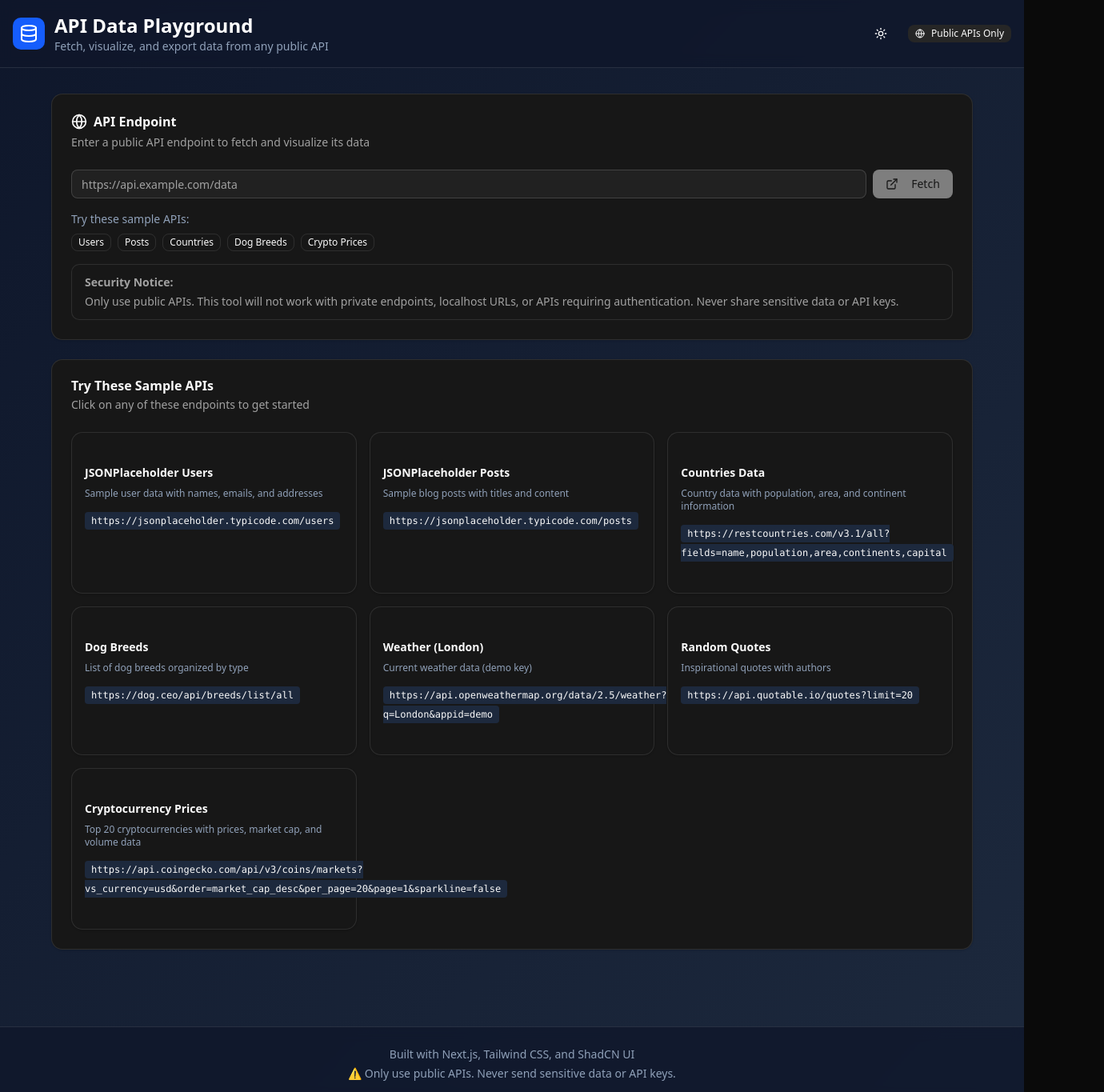
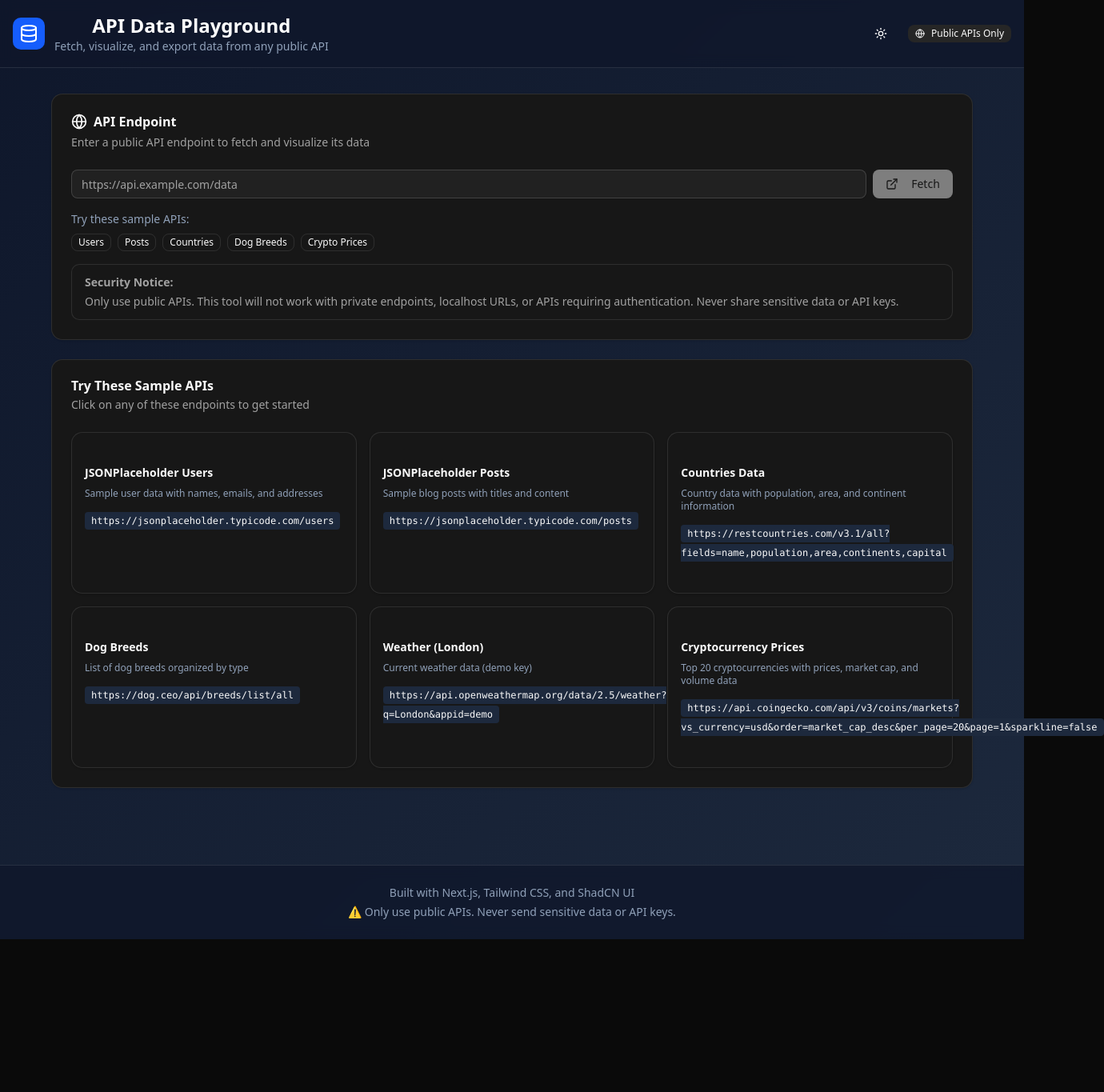
Before and after one commit to sam-gupta-git/endpoint-testing-app, a Next.js app: page / in a window 1280 px wide. Shown: the top 1365 px of the page at 80% size, 1380 px wide, since content can reach past the window. After the commit the page ends 1174 px from the top, so only its background shows below. Built offline with nearby package versions, Linux system fonts and the light colour scheme.

Commit message:
added header home page button, tweaked sample page

```diff
--- a/src/app/page.tsx
+++ b/src/app/page.tsx
@@ -9,7 +9,6 @@ import { Globe, Database, Filter } from "lucide-react";
 import ApiInput, { ApiInputRef } from "@/components/ApiInput";
 import DataTabs from "@/components/DataTabs";
 import FilterPanel from "@/components/FilterPanel";
-import ExportMenu from "@/components/ExportMenu";
 import ThemeToggle from "@/components/ThemeToggle";
 
 export default function Home() {
@@ -39,13 +38,24 @@ export default function Home() {
     setFilteredData(filtered);
   };
 
+  const handleLogoClick = () => {
+    setApiData(null);
+    setFilteredData(null);
+    setError(null);
+    setLoading(false);
+    apiInputRef.current?.clearInput();
+  };
+
   return (
     <div className="min-h-screen bg-gradient-to-br from-slate-50 to-slate-100 dark:from-slate-900 dark:to-slate-800">
       {/* Header */}
       <header className="border-b bg-white/80 dark:bg-slate-900/80 backdrop-blur-sm sticky top-0 z-50">
         <div className="container mx-auto px-4 py-4">
           <div className="flex items-center justify-between">
-            <div className="flex items-center space-x-3">
+            <button
+              onClick={handleLogoClick}
+              className="flex items-center space-x-3 hover:opacity-80 transition-opacity cursor-pointer"
+            >
               <div className="p-2 bg-blue-600 rounded-lg">
                 <Database className="h-6 w-6 text-white" />
               </div>
@@ -57,7 +67,7 @@ export default function Home() {
                   Fetch, visualize, and export data from any public API
                 </p>
               </div>
-            </div>
+            </button>
             <div className="flex items-center gap-4">
               <ThemeToggle />
               <Badge variant="secondary" className="hidden sm:flex">
@@ -144,19 +154,6 @@ export default function Home() {
                   </CardContent>
                 </Card>
               )}
-
-              {/* Export Section */}
-              <Card>
-                <CardHeader>
-                  <CardTitle>Export Data</CardTitle>
-                  <CardDescription>
-                    Download your data in various formats
-                  </CardDescription>
-                </CardHeader>
-                <CardContent>
-                  <ExportMenu data={filteredData || apiData} />
-                </CardContent>
-              </Card>
             </div>
           )}
 
@@ -196,11 +193,6 @@ export default function Home() {
                       name: "Weather (London)",
                       url: "https://api.openweathermap.org/data/2.5/weather?q=London&appid=demo",
                       description: "Current weather data (demo key)"
-                    },
-                    {
-                      name: "Random Quotes",
-                      url: "https://api.quotable.io/quotes?limit=20",
-                      description: "Inspirational quotes with authors"
                     },
                     {
                       name: "Cryptocurrency Prices",
--- a/src/components/ApiInput.tsx
+++ b/src/components/ApiInput.tsx
@@ -16,6 +16,7 @@ interface ApiInputProps {
 
 export interface ApiInputRef {
   setUrl: (url: string) => void;
+  clearInput: () => void;
 }
 
 const ApiInput = forwardRef<ApiInputRef, ApiInputProps>(({ onDataFetch, onError, onLoading }, ref) => {
@@ -28,6 +29,11 @@ const ApiInput = forwardRef<ApiInputRef, ApiInputProps>(({ onDataFetch, onError,
     setUrl: (newUrl: string) => {
       setUrl(newUrl);
       validateUrl(newUrl);
+    },
+    clearInput: () => {
+      setUrl("");
+      setValidationStatus('idle');
+      setValidationMessage("");
     }
   }));
 
--- a/src/components/DataTabs.tsx
+++ b/src/components/DataTabs.tsx
@@ -2,11 +2,11 @@
 
 import { Tabs, TabsContent, TabsList, TabsTrigger } from "@/components/ui/tabs";
 import { Card, CardContent, CardDescription, CardHeader, CardTitle } from "@/components/ui/card";
-import { Badge } from "@/components/ui/badge";
 import { FileText, Table, BarChart3 } from "lucide-react";
 import JsonViewer from "./JsonViewer";
 import TableView from "./TableView";
 import ChartView from "./ChartView";
+import ExportMenu from "./ExportMenu";
 
 interface DataTabsProps {
   data: unknown;
@@ -39,9 +39,7 @@ export default function DataTabs({ data }: DataTabsProps) {
               View your data in different formats
             </CardDescription>
           </div>
-          <Badge variant="outline">
-            {Array.isArray(data) ? `${data.length} items` : "Object"}
-          </Badge>
+          <ExportMenu data={data} />
         </div>
       </CardHeader>
       <CardContent>
@@ -58,7 +56,6 @@ export default function DataTabs({ data }: DataTabsProps) {
             >
               <Table className="h-4 w-4" />
               Table
-              {!isArray && <Badge variant="secondary" className="ml-1 text-xs">N/A</Badge>}
             </TabsTrigger>
             <TabsTrigger
               value="chart"
@@ -67,7 +64,6 @@ export default function DataTabs({ data }: DataTabsProps) {
             >
               <BarChart3 className="h-4 w-4" />
               Charts
-              {!hasNumericData && <Badge variant="secondary" className="ml-1 text-xs">N/A</Badge>}
             </TabsTrigger>
           </TabsList>
 
```
